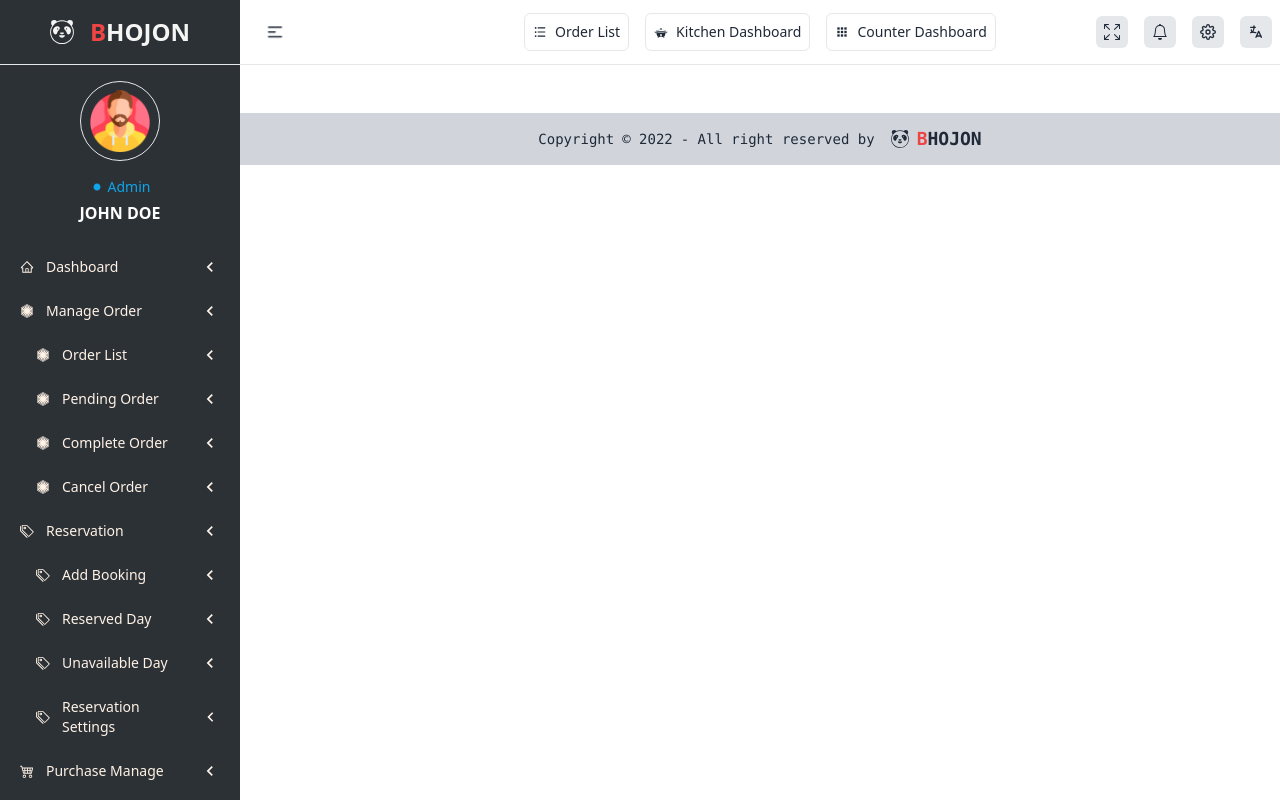
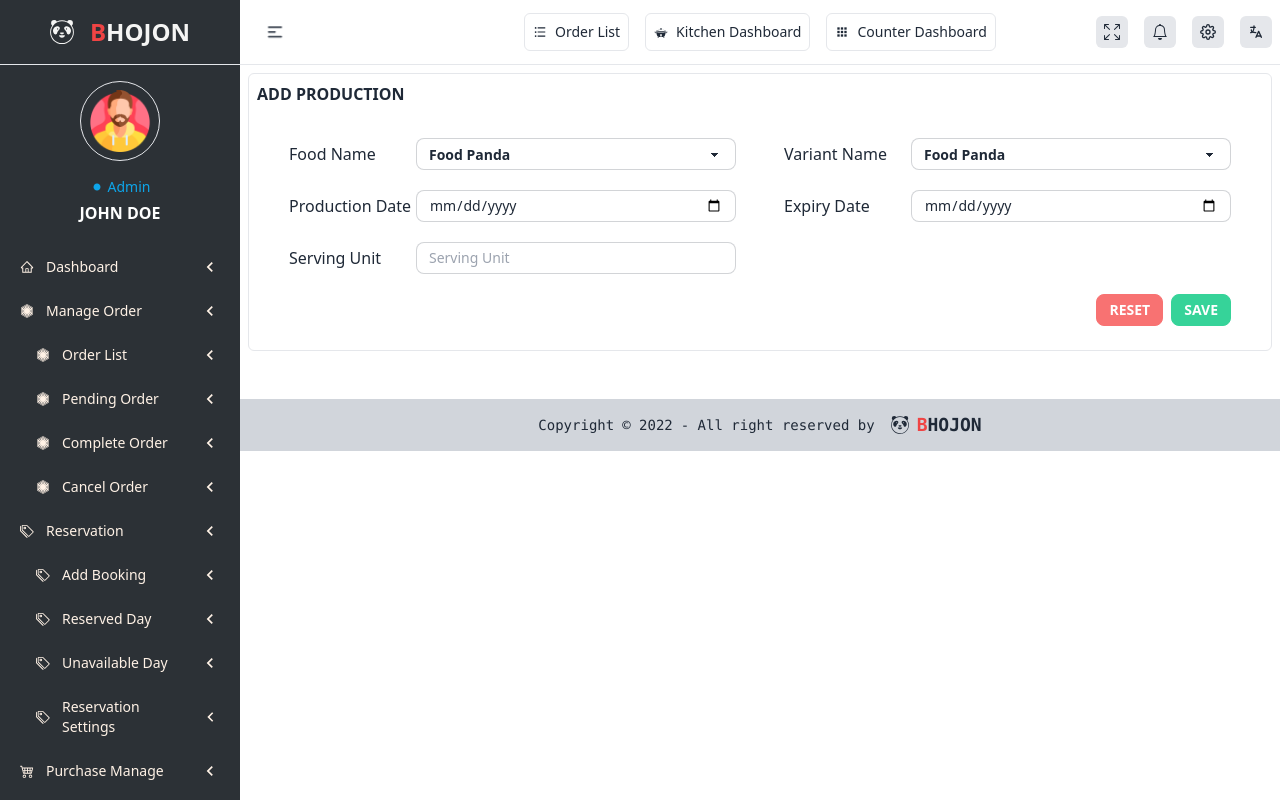
Before and after one commit to nDevers/Bhojon, a React (Create React App) app: page /dashboard/production/add-production in a window 1280 px wide. Built offline with nearby package versions, Linux system fonts and the light colour scheme.

Commit message:
Add production page
Co-Authored-By: AbidHasanPiash <60427103+AbidHasanPiash@users.noreply.github.com>

```diff
--- a/src/pages/dashboard/Production/AddProduction.js
+++ b/src/pages/dashboard/Production/AddProduction.js
@@ -1,13 +1,56 @@
-import React from 'react';
-import useWebsiteTitle from '../../../hooks/useWebsiteTitle';
+import React from "react";
+import { AiFillDelete } from "react-icons/ai";
+import { BiAddToQueue } from "react-icons/bi";
+import Button from "../../../components/Button";
+import Input from "../../../components/Input";
+import Select from "../../../components/Select";
+import useWebsiteTitle from "../../../hooks/useWebsiteTitle";
 
 const AddProduction = () => {
     // set website title
-    useWebsiteTitle('Production | Production List')
+    useWebsiteTitle('Production | Add Production')
+
     return (
         <div>
+            <div className="border rounded-md">
+                <h3 className="uppercase font-semibold p-2">Add Production</h3>
+                <div className="flex flex-col gap-y-5 m-2 md:m-6 lg:mx-10">
+                    <div className="grid grid-cols-1 md:grid-cols-2 lg:grid-cols-2 gap-5 lg:gap-x-12 lg:gap-y-5 items-center">
+                        <Select
+                            selectTitle="Food Name"
+                            selectOptions={["Food Panda", "Hungry Naki", "Coca Cola", "Shopno"]}
+                            selectComponentsCustomClass="flex items-center justify-between w-50"
+                        />
+                        <Select
+                            selectTitle="Variant Name"
+                            selectOptions={["Food Panda", "Hungry Naki", "Coca Cola", "Shopno"]}
+                            selectComponentsCustomClass="flex items-center justify-between w-50"
+                        />
+                        <Input
+                            inputTitle="Production Date"
+                            inputType="date"
+                            inputComponentsCustomClass='flex items-center justify-between w-50'
+                        />
+                        <Input
+                            inputTitle="Expiry Date"
+                            inputType="date"
+                            inputComponentsCustomClass='flex items-center justify-between w-50'
+                        />
+                        <Input
+                            inputTitle="Serving Unit"
+                            inputType="number"
+                            inputPlaceHolder="Serving Unit"
+                            inputComponentsCustomClass='flex items-center justify-between w-50'
+                        />
+                    </div>
 
-        </div>
+                    <div className="flex justify-end gap-x-2">
+                        <Button customClass='btn btn-xs md:btn-sm lg:btn-sm btn-error text-xs text-white' buttonTitle='Reset' />
+                        <Button buttonTitle='Save' />
+                    </div>
+                </div>
+            </div>
+        </div >
     );
 };
 
--- a/src/pages/dashboard/Production/SetProductionUnit.js
+++ b/src/pages/dashboard/Production/SetProductionUnit.js
@@ -1,12 +1,8 @@
 import React from "react";
 import { AiFillDelete } from "react-icons/ai";
 import { BiAddToQueue } from "react-icons/bi";
-import Breadcrumbs from "../../../components/Breadcrumbs";
 import Button from "../../../components/Button";
-import FileInput from "../../../components/FileInput";
-import Input from "../../../components/Input";
 import Select from "../../../components/Select";
-import TextArea from "../../../components/TextArea";
 import useWebsiteTitle from "../../../hooks/useWebsiteTitle";
 
 const SetProductionUnit = () => {
```
